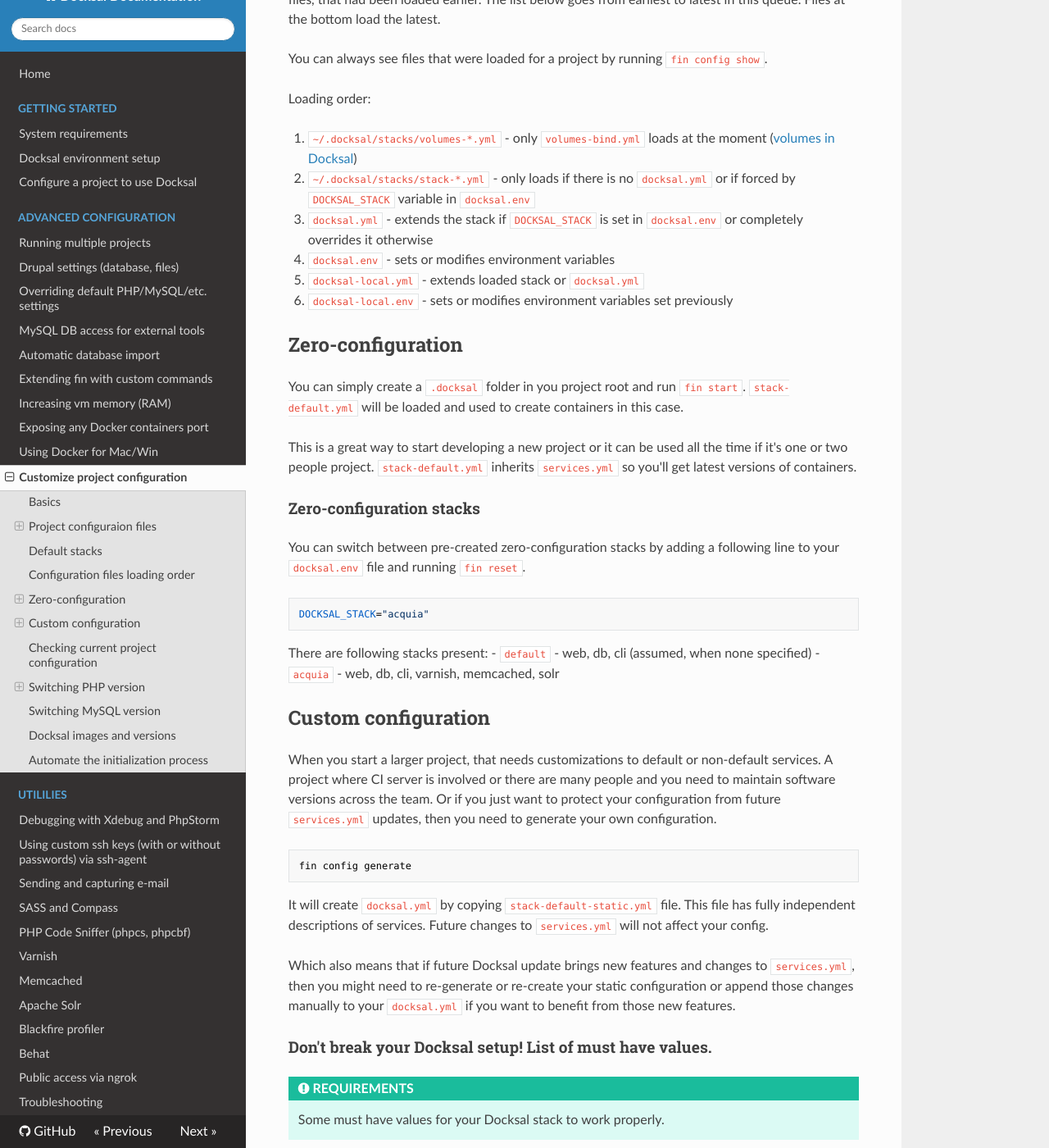
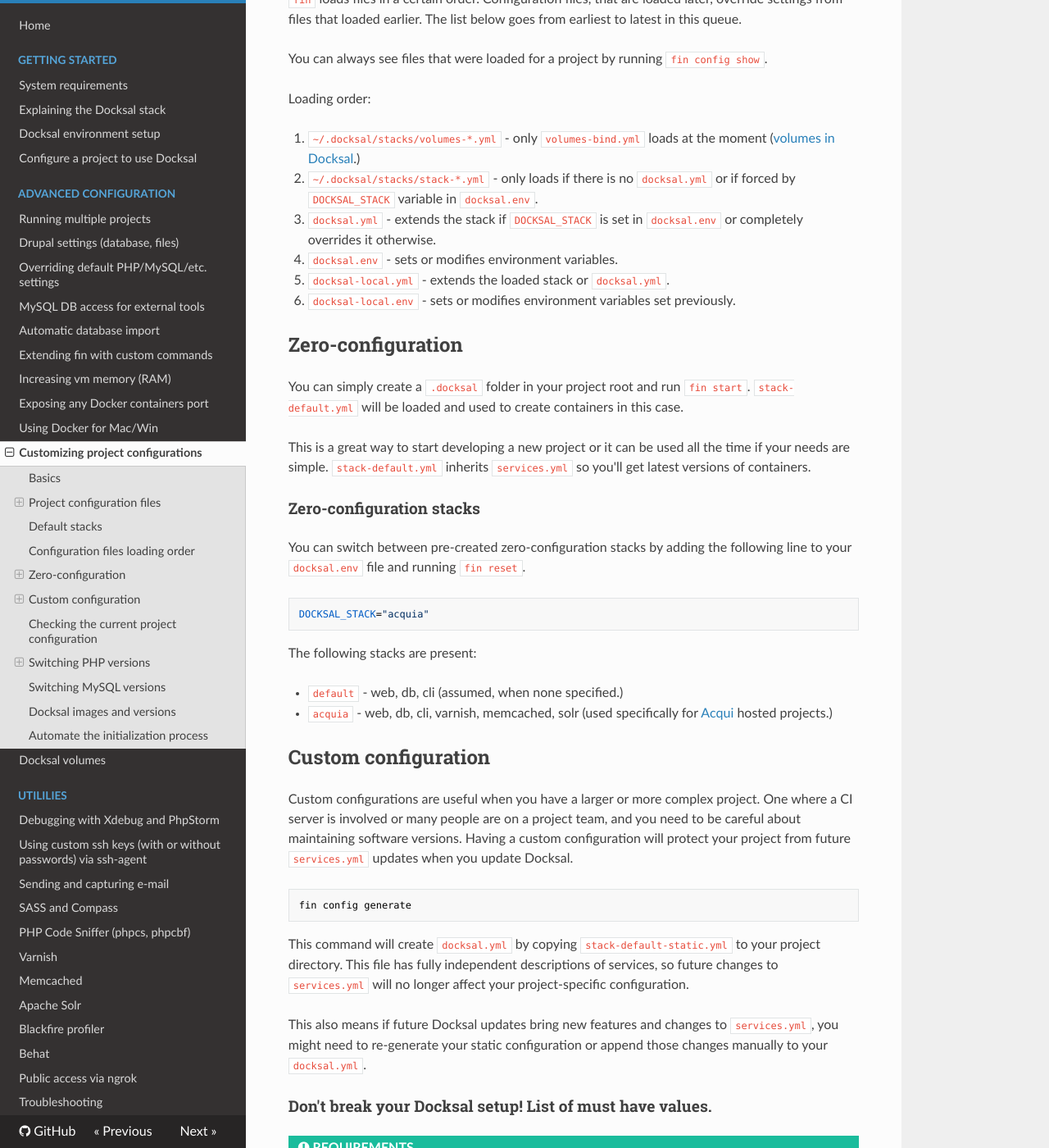
Before and after one commit to docksal/docksal, an MkDocs documentation site: the page built from docs/project-customize.md, in a window 1280 px wide and 1400 px high, scrolled down 2464 px. Shown: the whole window at 82% size. Built offline with MkDocs 1.6.1, drawn with Linux system fonts in a browser that asks for light colours; nearby versions of some CDN libraries; old or Windows-style settings are respelled for this version of MkDocs; some of the changed text lies outside the part shown.

Commit message:
Updates to stack and project customization docs

````diff
--- a/docs/project-customize.md
+++ b/docs/project-customize.md
@@ -1,12 +1,12 @@
-# Customize project configuration
+# Customizing project configurations
 
-It is recommended to read [Docksal Stack](docksal-stack.yml) explanation before reading this manual.
-You should understand what project containers are and what project containers are default.
+It is recommended you read the [Docksal Stack](docksal-stack.md) explanation before reading this manual.
+You should understand what project containers are and which project containers exist by default.
 
 **Understanding configurations**
 
 1. [Basics](#basics)
-2. [Project configuraion files](#docksal-yml)
+2. [Project configuration files](#docksal-yml)
 2. [Default stacks](#default-configurations)
 3. [Configuration files loading order](#loading-order)
 
@@ -27,39 +27,39 @@ You should understand what project containers are and what project containers ar
 ### Basics
 
 Docksal relies on [Docker Compose](https://docs.docker.com/compose/) to launch groups of related containers.
-yml files are [Compose Files](https://docs.docker.com/compose/compose-file/). Please read documentation on what their main sections are.
+The yml files you use are [Compose Files](https://docs.docker.com/compose/compose-file/). Please read the documentation to understand their main sections.
 
 !!! danger "REMEMBER DOCKSAL REQUIREMENTS"
-    Some containers and their parameters are must have for Docksal to work properly. **Please see [Don't break your Docksal setup!](#warning) section.**
+    Some containers and their parameters are required for Docksal to work properly. **Please see [Don't break your Docksal setup!](#warning) section.**
 
-You need to run `fin start` to apply configuration changes. If you removed services or volumes you need to remove them with `fin rm [service]`.
+You need to run `fin start` to apply configuration changes. If you remove services or volumes you need to remove them with `fin rm [service]`.
 
-## Project configuraion files
+## Project configuration files
 <a name="docksal-yml"></a>
 ### docksal.yml
 
 `docksal.yml` is a [Compose file](https://docs.docker.com/compose/compose-file/).
-It's a main configuration file for a project that controls it's services settings, so use it to
-modify settings, that are required for all team members.
+It's the main configuration file for a project and controls its the settings for each service. Use it to
+modify settings that are needed for anyone that uses your project.
 
 If you don't have this file in your project folder, fin will load a [default stack](#default-configurations) providing a zero-configuration setup.
 
-For more details on it's role check [loading order](#loading-order).
+For more details on its role check [loading order](#loading-order).
 
 <a name="docksal-env"></a>
 ### docksal.env
 
 `docksal.env` is an [Environment file](https://docs.docker.com/compose/env-file/).
 
-It is meant to be used to easily override some default environment variables without a need of
-creating `docksal.yml` (for example to override MYSQL_ROOT_PASSWORD) or to provide additional environment
-variables to your automation scripts (see [custom commands](custom-commands.md)).
+It is used to override of some of the default environment variables, without the need for
+a full `docksal.yml` file (for example, to override MYSQL_ROOT_PASSWORD) or to provide additional environment
+variables for your automation scripts (see [custom commands](custom-commands.md).)
 
 <a name="docksal-local"></a>
 ### docksal-local.yml, docksal-local.env
 
-`docksal-local.yml` and `docksal-local.env` can be used for additional customizations, that happen after main files. See [loading order](#loading-order).
-Good example of their use is [exposing custom port](expose-port.md) or switching PHP version.
+`docksal-local.yml` and `docksal-local.env` are used for additional customizations that happen after the main files are loaded. See [loading order](#loading-order).
+A good example of their use is [exposing custom port](expose-port.md) or switching PHP versions.
 
 <a name="default-configurations"></a>
 ## Default stacks
@@ -72,74 +72,73 @@ These files are a good starting point of reference when you begin creating your
 
 | File name                  | Description |
 |----------------------------|:------------|
-| `volumes-*.yml`            | Different binding for Docker volumes. Default is `volume-bind.yml`. Used always for volumes binding|
-| `services.yml`             | Contains default services descriptions. Used for zero-configuration |
-| `stack-default.yml`        | Default stack with 3 services that inherits `services.yml`. Used for zero-configuration |
+| `volumes-*.yml`            | Different bindings for Docker volumes. The default is `volume-bind.yml`. Always used for binding volumes.
+| `services.yml`             | Contains default service descriptions. Used for zero-configuration. |
+| `stack-default.yml`        | The default stack with 3 services that inherits `services.yml`. Used for zero-configuration. |
 | `stack-default-static.yml` | Same configuration as `stack-default.yml` but does not inherit `services.yml`|
 | `stack-acquia.yml`         | Acquia-like stack with Solr, Varnish and memcached|
 
 <a name="loading-order"></a>
 ## Configuration files loading order
 
-This swarm of configuration files that Docksal can use, provides flexibility to set up your
+This swarm of configuration files that Docksal can use provides flexibility to set up your
 project in a way that works for your team's needs. Just like Bash configuration files
-(/etc/profile, bashrc, bash_profile, bash_logout), they provide flexibility to configure Docksal
+(/etc/profile, bashrc, bash_profile, bash_logout), they provide flexibility to configure a Docksal
 project in dozens of ways.
 
-`fin` loads files in a certain order. Configuration files, that are loaded later, overwrite settings
-from files, that had been loaded earlier. The list below goes from earliest to latest in this queue.
-Files at the bottom load the latest.
+`fin` loads files in a certain order. Configuration files, that are loaded later, override settings
+from files that loaded earlier. The list below goes from earliest to latest in this queue.
 
 You can always see files that were loaded for a project by running `fin config show`.
 
 Loading order:
 
-1. `~/.docksal/stacks/volumes-*.yml` - only `volumes-bind.yml` loads at the moment ([volumes in Docksal](docksal-volumes.md))
-2. `~/.docksal/stacks/stack-*.yml` - only loads if there is no `docksal.yml` or if forced by `DOCKSAL_STACK` variable in `docksal.env`
-3. `docksal.yml` - extends the stack if `DOCKSAL_STACK` is set in `docksal.env` or completely overrides it otherwise
-4. `docksal.env` - sets or modifies environment variables
-5. `docksal-local.yml` - extends loaded stack or `docksal.yml`
-6. `docksal-local.env` - sets or modifies environment variables set previously
+1. `~/.docksal/stacks/volumes-*.yml` - only `volumes-bind.yml` loads at the moment ([volumes in Docksal](/docksal-volumes.md).)
+2. `~/.docksal/stacks/stack-*.yml` - only loads if there is no `docksal.yml` or if forced by `DOCKSAL_STACK` variable in `docksal.env`.
+3. `docksal.yml` - extends the stack if `DOCKSAL_STACK` is set in `docksal.env` or completely overrides it otherwise.
+4. `docksal.env` - sets or modifies environment variables.
+5. `docksal-local.yml` - extends the loaded stack or `docksal.yml`.
+6. `docksal-local.env` - sets or modifies environment variables set previously.
 
 
 <a name="zero-configuration"></a>
 ## Zero-configuration
 
-You can simply create a `.docksal` folder in you project root and run `fin start`.
+You can simply create a `.docksal` folder in your project root and run `fin start`.
 `stack-default.yml` will be loaded and used to create containers in this case.
 
 This is a great way to start developing a new project or it can be used all the time
-if it's one or two people project. `stack-default.yml` inherits `services.yml` so
+if your needs are simple. `stack-default.yml` inherits `services.yml` so
 you'll get latest versions of containers.
 
 ### Zero-configuration stacks
 
-You can switch between pre-created zero-configuration stacks by adding a following line to your `docksal.env` file and running `fin reset`.
+You can switch between pre-created zero-configuration stacks by adding the following line to your `docksal.env` file and running `fin reset`.
 
 ```
 DOCKSAL_STACK="acquia"
 ```
 
-There are following stacks present:
-- `default` - web, db, cli (assumed, when none specified)
-- `acquia` - web, db, cli, varnish, memcached, solr
+The following stacks are present:
+
+- `default` - web, db, cli (assumed, when none specified.)
+- `acquia` - web, db, cli, varnish, memcached, solr (used specifically for [Acqui](https://www.acquia.com/) hosted projects.)
 
 <a name="custom-configuration"></a>
 ## Custom configuration
 
-When you start a larger project, that needs customizations to default or non-default services.
-A project where CI server is involved or there are many people and you need to maintain software versions across the team.
-Or if you just want to protect your configuration from future `services.yml` updates, then you need to generate your own configuration.
+Custom configurations are useful when you have a larger or more complex project. One where a CI server is involved
+ or many people are on a project team, and you need to be careful about maintaining software versions. Having a custom configuration
+ will protect your project from future `services.yml` updates when you update Docksal.
 
 ```bash
 fin config generate
 ```
 
-It will create `docksal.yml` by copying `stack-default-static.yml` file.
-This file has fully independent descriptions of services. Future changes to `services.yml` will not affect your config.
+This command will create `docksal.yml` by copying `stack-default-static.yml` to your project directory.
+This file has fully independent descriptions of services, so future changes to `services.yml` will no longer affect your project-specific configuration.
 
-Which also means that if future Docksal update brings new features and changes to `services.yml`, then you might need to re-generate
-or re-create your static configuration or append those changes manually to your `docksal.yml` if you want to benefit from those new features.
+This also means if future Docksal updates bring new features and changes to `services.yml`, you might need to re-generate your static configuration or append those changes manually to your `docksal.yml`.
 
 <a name="warning"></a>
 ### Don't break your Docksal setup! List of must have values.
@@ -147,9 +146,9 @@ or re-create your static configuration or append those changes manually to your
 !!! important "REQUIREMENTS"
     Some must have values for your Docksal stack to work properly.
 
-There are some values that are not required for docker-compose to work but are required for Docksal stack to function.
+There are some values that are not required for docker-compose to work but are required for your Docksal stack to function.
 
-**1.** In `web` service these are a volume, labels, environment variables and a dependency. You should not remove or change these volume, labels or variables.
+**1.** In the `web` service there are a volumes, labels, environment variables and a dependency. You should not remove or change these values.
 
 ```yaml
   web:
@@ -167,7 +166,7 @@ There are some values that are not required for docker-compose to work but are r
       - cli
 ```
 
-**2.** In `cli` service it's a volumes section. You should not remove or change these volumes.
+**2.** In the `cli` service there is a volumes section. You should not remove or change these volumes.
 
 ```yaml
   cli:
@@ -181,16 +180,17 @@ There are some values that are not required for docker-compose to work but are r
 ```
 
 <a name="checking"></a>
-## Checking current project configuration
+## Checking the current project configuration
 
-To review configuration applied to your project run:
+To review the configuration applied to your project run:
 
 ```bash
 fin config
 ```
 
-It will not show you the contents or your configuration files. It will compile and glue them to show you final static configuration with variables resolved. Some important environment variable will be show on top of that.
-`COMPOSE_FILE` section displays files that were used to produce this configuration. See [configuration files load order](#loading-order) for understanding reasons why these files were picked.
+It will not show you the contents or your configuration files directly. Instead, it will compile them together to show you the final static configuration. Some important environment variables will be listed at the top.
+
+The `COMPOSE_FILE` section displays files that were used to produce this configuration. See [configuration files load order](#loading-order) for understanding the reasons why these files were picked.
 
 You will see output similar to the following:
 
@@ -262,26 +262,27 @@ volumes:
 ```
 
 <a name="php-version"></a>
-## Switching PHP version
+## Switching PHP versions
 
-PHP version is defined by `cli` service. Default used image is `docksal/cli:1.0-php7` so default is PHP 7.
-To switch PHP version you need to change image for `cli` container to the desired one.
+The PHP version is defined by the `cli` service. The default image used is `docksal/cli:1.0-php7` which uses PHP 7.
 
 A service image name consists of two parts: a docker image name and it's tag.
 Here `docksal/cli` is the name of the docker image, while `1.0-php7` is it's tag.
+
+To switch PHP versions you need to change the image used for the `cli` container to your desired one.
 
 [How to find out all supported PHP versions?](#docksal-images)
 
 ### Extend or modify config with `docksal-local.yml` or `docksal.yml`
 
-If you use zero-configuration (or any other) you can change used images with `docksal-local.yml`.
+If you use zero-configuration (or any other) you can change the used images with `docksal-local.yml`.
 
-Same technique is **applicable to `dosksal.yml` if `DOCKSAL_STACK` is set in `docksal.env`**, as in this case
-`docksal.yml` will extend/modify configuration instead of overriding it.
+The same technique is **applicable to `dosksal.yml` if `DOCKSAL_STACK` is set in `docksal.env`**. In this case,
+`docksal.yml` will extend/modify the configuration instead of overriding it.
 
-Change PHP version by providing `image` value for `cli` container.
+You can change the PHP version used by providing an `image` value for the `cli` container.
 
-Example `docksal-local.yml` or `docksal.yml`:
+For example, in `docksal-local.yml` or `docksal.yml`:
 
 ```yaml
 version: "2.1"
@@ -295,16 +296,16 @@ services:
     image: docksal/cli:1.0-php5
 ```
 
-`docksal-local.yml` will append to or modify configuration what was loaded before it, regardless of whether it was `stack-default.yml` or `docksal.yml`.
+`docksal-local.yml` will append or modify the configuration that was loaded before it, regardless of whether it was `stack-default.yml` or `docksal.yml`.
 
-`docksal.yml` will append to or modify configuration only if `DOCKSAL_STACK` is set in `docksal.env`.
+`docksal.yml` will append or modify the configuration only if `DOCKSAL_STACK` is set in `docksal.env`.
 
 ### Override config with `docksal.yml`
 
 If you don't use any stack (`docksal.yml` is present and `DOCKSAL_STACK` is not set) then you are in control of everything.
-You don't inherit `services.yml` so you should fully describe `cli` container.
+You won't inherit anything from `services.yml`, so you should fully describe the `cli` container.
 
-Example of **part** of `docksal.yml` with configuration for `cli` overriding PHP version:
+An example section of a `docksal.yml` file that describes the `cli` container and overrides the PHP version:
 
 ```yaml
 services:
@@ -317,12 +318,12 @@ services:
     - project_root:/var/www:rw
 ```
 
-Note, that you **should** fully describe all other services (web, db, etc.) as well if you don't use stack.
+Note, that you **should** fully describe all other services (web, db, etc.) as well if you don't use a stack.
 
 <a name="mysql-version"></a>
-## Switching MySQL version
+## Switching MySQL versions
 
-Switching MySQL version is performed it the same way as PHP version switch, but you need to switch the image for the `db` service.
+Switching MySQL versions is performed in the same way as the PHP version switch, but you need to switch the image for the `db` service.
 
 <a name="docksal-images"></a>
 ## Docksal images and versions
@@ -333,7 +334,7 @@ To see all Docker Hub images produced and supported by Docksal team run:
 fin config images
 ```
 
-To get all tags of a certain image feed it's name to the same command. E.g.:
+To get all tags of a certain image provide its name with the same command. E.g.:
 
 ```
 fin config images docksal/db
@@ -346,11 +347,11 @@ This is optional, but highly recommended.
 Site provisioning can be automated via a [custom command](custom-commands.md).
 E.g. `fin init`, which will call `.docksal/commands/init`. Put project specific initialization tasks there, like:
 
-- initialize Docksal configuration
-- import database or perform a site install
-- compile SASS
+- initialize the Docksal configuration.
+- import databases or perform a site install.
+- compile SASS.
 - run DB updates, special commands, etc.
-- run Behat tests
+- run Behat tests.
 
 For a working example of a Docksal powered project with `fin init` take a look at:
 
--- a/mkdocs.yml
+++ b/mkdocs.yml
@@ -9,6 +9,7 @@ pages:
   - Home: index.md
   - Getting started:
     - System requirements: system-requirements.md
+    - Explaining the Docksal stack: docksal-stack.md
     - Docksal environment setup: env-setup.md
     - Configure a project to use Docksal: project-setup.md
   - Advanced configuration:
@@ -21,7 +22,8 @@ pages:
     - Increasing vm memory (RAM): vm.md
     - Exposing any Docker containers port: expose-port.md
     - Using Docker for Mac/Win: env-setup-native.md
-    - Customize project configuration: project-customize.md
+    - Customizing project configurations: project-customize.md
+    - Docksal volumes: docksal-volumes.md
   - Utililies:
     - Debugging with Xdebug and PhpStorm: xdebug.md
     - Using custom ssh keys (with or without passwords) via ssh-agent: ssh-agent.md
````
Also changed, not shown: docs/docksal-stack.md (+2 -2 lines).
